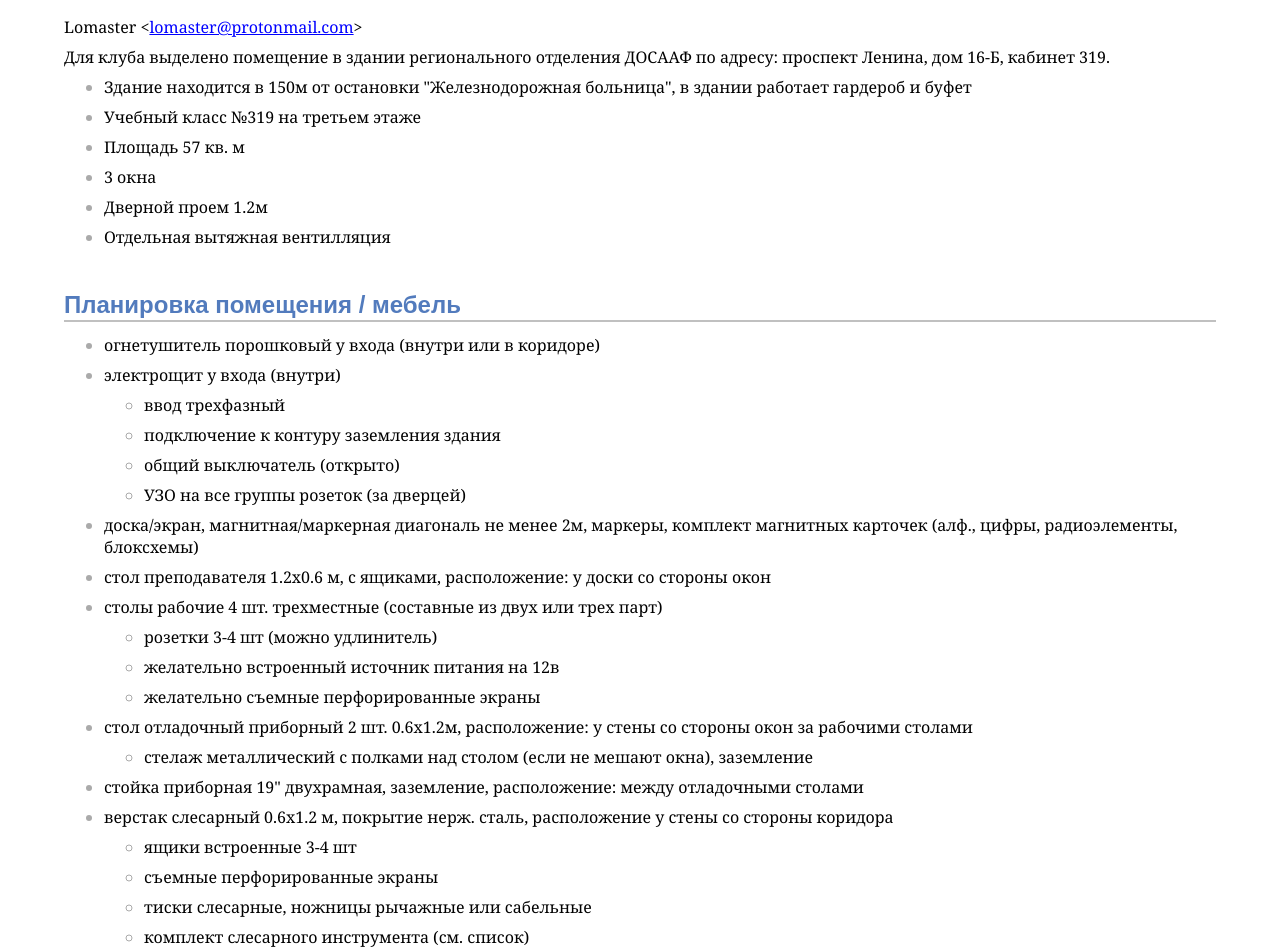
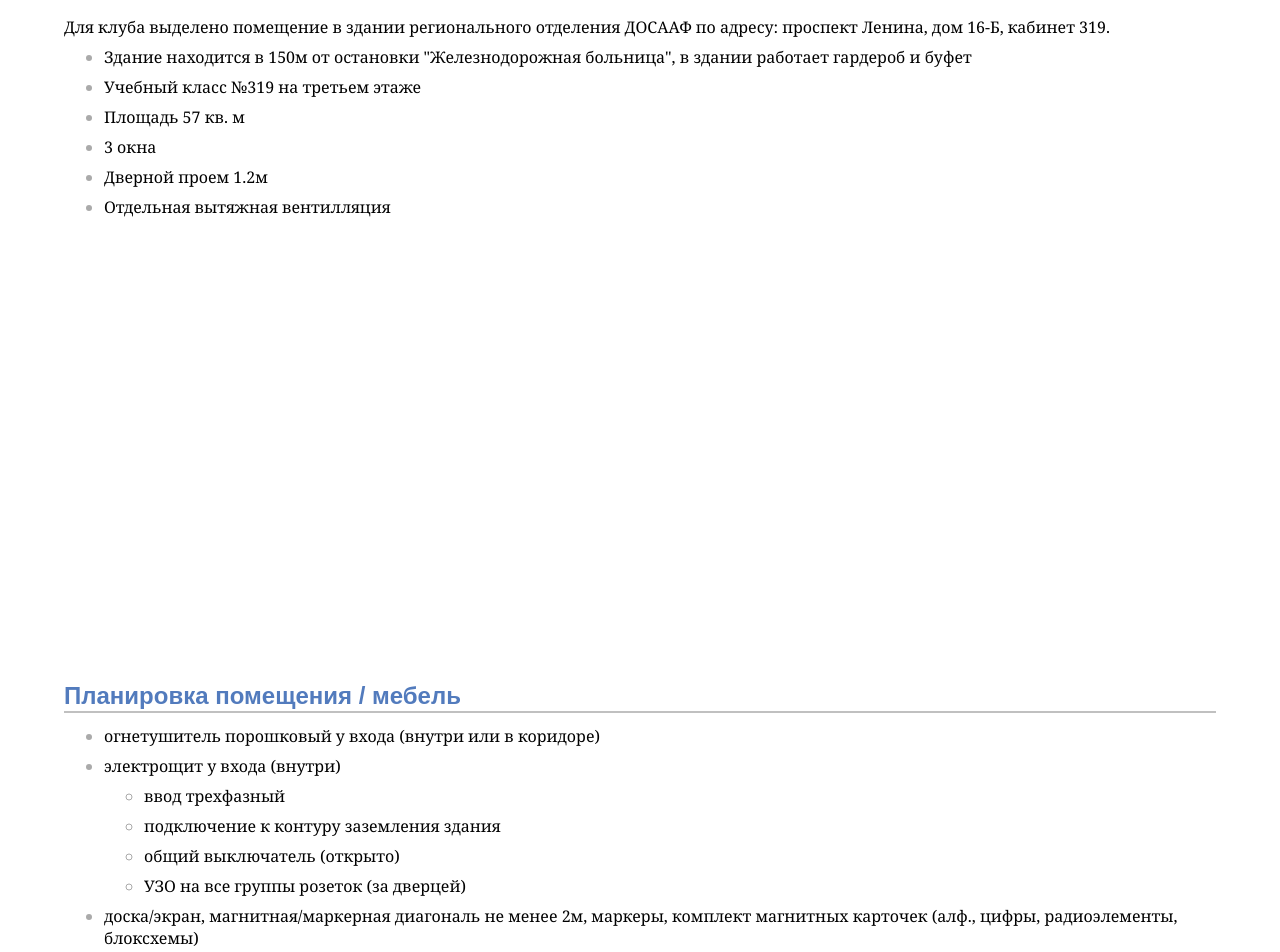
Before and after one commit to master-lomaster/master-lomaster.github.io, a plain HTML site: page room.html in a window 1280 px wide. Shown: the top 952 px of the page. Drawn offline with Linux system fonts and the light colour scheme.

Commit message:
Add files via upload

```diff
--- a/room.html
+++ b/room.html
@@ -733,7 +733,6 @@ asciidoc.install();
 <div id="header">
 </div>
 <div id="content">
-<div class="paragraph"><p>Lomaster &lt;<a href="mailto:lomaster@protonmail.com">lomaster@protonmail.com</a>&gt;</p></div>
 <div class="paragraph"><p>Для клуба выделено помещение в здании регионального отделения ДОСААФ
 по адресу: проспект Ленина, дом 16-Б, кабинет 319.</p></div>
 <div class="ulist"><ul>
@@ -768,6 +767,7 @@ asciidoc.install();
 </p>
 </li>
 </ul></div>
+<iframe src="https://api-maps.yandex.ru/frame/v1/-/CZCUy27a" width="560" height="400" frameborder="0"></iframe>
 <div class="sect1">
 <h2 id="_планировка_помещения_мебель">Планировка помещения / мебель</h2>
 <div class="sectionbody">
```
